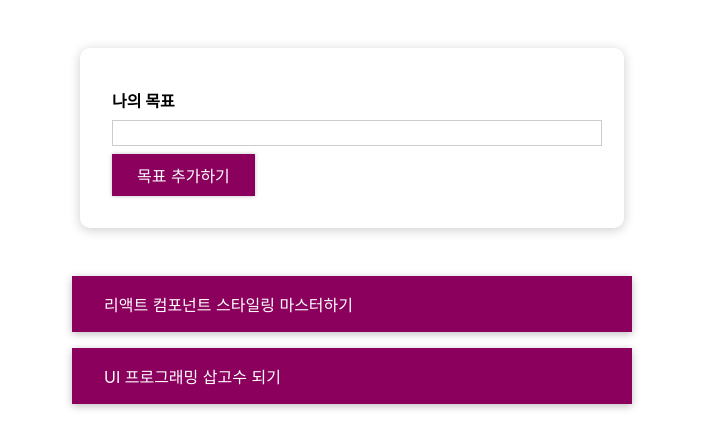
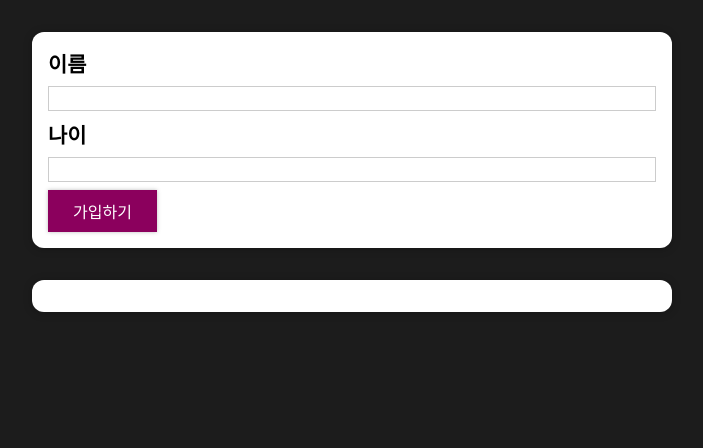
Before and after one commit to kjh374/react-basic-study202310, a React (Create React App) app: page / in a window 1280 px wide. Shown: the top 448 px of the page, without its empty margins (288-991 px from the left). Built offline with nearby package versions, Linux system fonts and the light colour scheme.

Commit message:
Users 앱 기본 템플릿 작성

```diff
--- a/src/App.js
+++ b/src/App.js
@@ -1,74 +1,12 @@
-import React, { useState } from 'react';
-import './App.css';
-import CourseInput from './components/CourseGoals/CourseInput';
-import CourseList from './components/CourseGoals/CourseList';
-
-const DUMMY_DATA = [
-  {
-    id: 'g1',
-    text: '리액트 컴포넌트 스타일링 마스터하기',
-  },
-  {
-    id: 'g2',
-    text: 'UI 프로그래밍 삽고수 되기',
-  },
-];
+import React from 'react';
+import AddUsers from './components/Users/AddUsers';
+import UserList from './components/Users/UserList';
 
 const App = () => {
-  const [goals, setGoals] = useState(DUMMY_DATA);
-
-  // Input에게 전달할 함수
-  const addGoalHandler = (text) => {
-    // console.log('전달받은 텍스트:', text);
-    const newGoal = {
-      id: Math.random().toString(),
-      text: text,
-    };
-    //상태변수(배열) 수정
-    // setGoals([...goals, newGoal]);
-    setGoals((prevGoals) => [...prevGoals, newGoal]);
-  };
-
-  // 삭제 이벤트 핸들러를 CourseItem까지 내려보내야 됨.
-  const deleteGoalHandler = (id) => {
-    // console.log('전달된 id: ', id);
-    // const updateGoals = [...goals]; //상태 배열 그대로 복사해서 가져옴.
-    // const index = updateGoals.findIndex((goal) => goal.id === id);
-    // updateGoals.splice(index, 1);
-
-    // const updateGoals = goals.filter((goal) => goal.id !== id); //개꿀
-
-    setGoals(goals.filter((goal) => goal.id !== id));
-  };
-
-  // CourseList 조건부 렌더링
-  let listContent = (
-    <p
-      style={{
-        color: 'red',
-        fontSize: '20px',
-        textAlign: 'center',
-      }}
-    >
-      목표를 등록해 주세요!!
-    </p>
-  );
-
-  if (goals.length > 0) {
-    listContent = (
-      <CourseList
-        items={goals}
-        onDelete={deleteGoalHandler}
-      />
-    );
-  }
-
   return (
     <div>
-      <section id='goal-form'>
-        <CourseInput onAdd={addGoalHandler} />
-      </section>
-      <section id='goals'>{listContent}</section>
+      <AddUsers />
+      <UserList />
     </div>
   );
 };
--- a/src/components/UI/Button/Button.js
+++ b/src/components/UI/Button/Button.js
@@ -1,38 +1,38 @@
 import React from 'react';
-// import './Button.css';
+import './Button.css';
 import styled from 'styled-components';
 
-const Button = styled.button`
-  font: inherit;
-  padding: 0.5rem 1.5rem;
-  border: 1px solid #8b005d;
-  color: white;
-  background: #8b005d;
-  box-shadow: 0 0 4px rgba(0, 0, 0, 0.26);
-  cursor: pointer;
+// const Button = styled.button`
+//   font: inherit;
+//   padding: 0.5rem 1.5rem;
+//   border: 1px solid #8b005d;
+//   color: white;
+//   background: #8b005d;
+//   box-shadow: 0 0 4px rgba(0, 0, 0, 0.26);
+//   cursor: pointer;
 
-  &:focus {
-    outline: none;
-  }
+//   &:focus {
+//     outline: none;
+//   }
 
-  &:hover,
-  &:active {
-    background: #ac0e77;
-    border-color: #ac0e77;
-    box-shadow: 0 0 8px rgba(0, 0, 0, 0.26);
-  }
-`;
+//   &:hover,
+//   &:active {
+//     background: #ac0e77;
+//     border-color: #ac0e77;
+//     box-shadow: 0 0 8px rgba(0, 0, 0, 0.26);
+//   }
+// `;
 
-// const Button = ({ type, onClick, children }) => {
-//   return (
-//     <button
-//       type={type}
-//       className='button'
-//       onClick={onClick}
-//     >
-//       {children}
-//     </button>
-//   );
-// };
+const Button = ({ type, onClick, children }) => {
+  return (
+    <button
+      type={type || 'button'}
+      className='button'
+      onClick={onClick}
+    >
+      {children}
+    </button>
+  );
+};
 
 export default Button;
--- a/src/components/UI/Card.js
+++ b/src/components/UI/Card.js
@@ -1,9 +1,8 @@
 import React from 'react';
-import './Card.css';
+import styles from './Card.module.css';
 
 const Card = ({ children, className }) => {
-  const madeClass = 'card ' + className;
-  return <div className={madeClass}>{children}</div>;
+  return <div className={`${styles.card} ${className}`}>{children}</div>;
 };
 
 export default Card;
--- a/src/components/UI/Card.css
+++ b/src/components/UI/Card.module.css
@@ -1,4 +1,5 @@
 .card {
   border-radius: 12px;
   box-shadow: 0 1px 8px rgba(0, 0, 0, 0.25);
+  background: #fff;
 }
--- /dev/null
+++ b/src/components/Users/AddUsers.js
@@ -0,0 +1,65 @@
+import React, { useState } from 'react';
+import styles from './AddUsers.module.css';
+import Card from '../UI/Card';
+import Button from '../UI/Button/Button';
+
+const AddUsers = () => {
+  const [userValue, setUserValue] = useState({
+    userName: '',
+    age: '',
+  });
+
+  const nameChangeHandler = (e) => {
+    setUserValue((prevUserValue) => ({
+      ...prevUserValue,
+      userName: e.target.value,
+    }));
+  };
+  const ageChangeHandler = (e) => {
+    setUserValue((prevUserValue) => ({
+      ...prevUserValue,
+      age: e.target.value,
+    }));
+  };
+
+  const userSubmitHandler = (e) => {
+    e.preventDefault();
+
+    if (userValue.userName.trim() === '' || userValue.age.trim() === '') {
+      return;
+    }
+
+    if (+userValue.age < 1) return;
+
+    console.log(userValue);
+
+    setUserValue({
+      userName: '',
+      age: '',
+    });
+  };
+
+  return (
+    <Card className={styles.input}>
+      <form onSubmit={userSubmitHandler}>
+        <label htmlFor='username'>이름</label>
+        <input
+          id='username'
+          type='text'
+          onChange={nameChangeHandler}
+          value={userValue.userName}
+        />
+        <label htmlFor='age'>나이</label>
+        <input
+          id='age'
+          type='number'
+          onChange={ageChangeHandler}
+          value={userValue.age}
+        />
+        <Button type='submit'>가입하기</Button>
+      </form>
+    </Card>
+  );
+};
+
+export default AddUsers;
--- /dev/null
+++ b/src/components/Users/AddUsers.module.css
@@ -0,0 +1,27 @@
+.input {
+  margin: 2rem auto;
+  padding: 1rem;
+  width: 90%;
+  max-width: 40rem;
+}
+
+.input label {
+  display: block;
+  font-weight: bold;
+  margin-bottom: 0.5rem;
+  font-size: 1.3em;
+}
+
+.input input {
+  font: inherit;
+  display: block;
+  width: 100%;
+  border: 1px solid #ccc;
+  padding: 0.15rem;
+  margin-bottom: 0.5rem;
+}
+
+.input input:focus {
+  outline: none;
+  border-color: #4f005f;
+}
--- /dev/null
+++ b/src/components/Users/UserList.js
@@ -0,0 +1,13 @@
+import React from 'react';
+import styles from './UserList.module.css';
+import Card from '../UI/Card';
+
+const UserList = () => {
+  return (
+    <Card className={styles.users}>
+      <ul></ul>
+    </Card>
+  );
+};
+
+export default UserList;
--- /dev/null
+++ b/src/components/Users/UserList.module.css
@@ -0,0 +1,16 @@
+.users {
+  margin: 2rem auto;
+  width: 90%;
+  max-width: 40rem;
+}
+
+.users ul {
+  list-style: none;
+  padding: 1rem;
+}
+
+.users li {
+  border: 1px solid #ccc;
+  margin: 0.5rem 0;
+  padding: 0.5rem;
+}
--- a/src/index.css
+++ b/src/index.css
@@ -1,13 +1,12 @@
+* {
+  box-sizing: border-box;
+}
+
+html {
+  font-family: sans-serif;
+}
+
 body {
   margin: 0;
-  font-family: -apple-system, BlinkMacSystemFont, 'Segoe UI', 'Roboto', 'Oxygen',
-    'Ubuntu', 'Cantarell', 'Fira Sans', 'Droid Sans', 'Helvetica Neue',
-    sans-serif;
-  -webkit-font-smoothing: antialiased;
-  -moz-osx-font-smoothing: grayscale;
+  background: #1c1c1c;
 }
-
-code {
-  font-family: source-code-pro, Menlo, Monaco, Consolas, 'Courier New',
-    monospace;
-}
```
